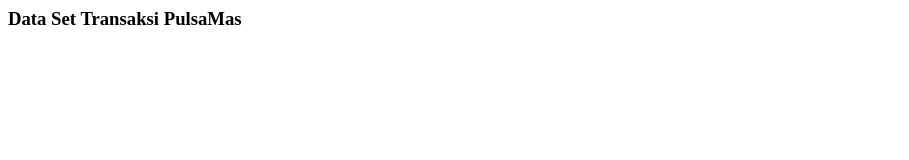
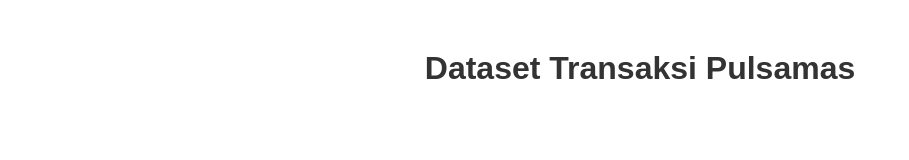
Before and after one commit to ampedig/data-pulsamas, a plain HTML site: page index.html in a window 1280 px wide. Shown: the whole page, without its empty margins (0-909 px from the left). Drawn offline with Linux system fonts and the light colour scheme.

Commit message:
Create HomePage

```diff
--- a/index.html
+++ b/index.html
@@ -1,2 +1,21 @@
-<!--  -->
-<h3>Data Set Transaksi PulsaMas</h3>
+<!DOCTYPE html>
+<html lang="id">
+<head>
+    <meta charset="UTF-8">
+    <meta name="viewport" content="width=device-width, initial-scale=1.0">
+    <title> Pulsamas</title>
+    <style>
+        body {
+            font-family: Arial, sans-serif;
+            text-align: center;
+            margin-top: 50px;
+        }
+        h1 {
+            color: #333;
+        }
+    </style>
+</head>
+<body>
+    <h1>Dataset Transaksi Pulsamas</h1>
+</body>
+</html>
```
